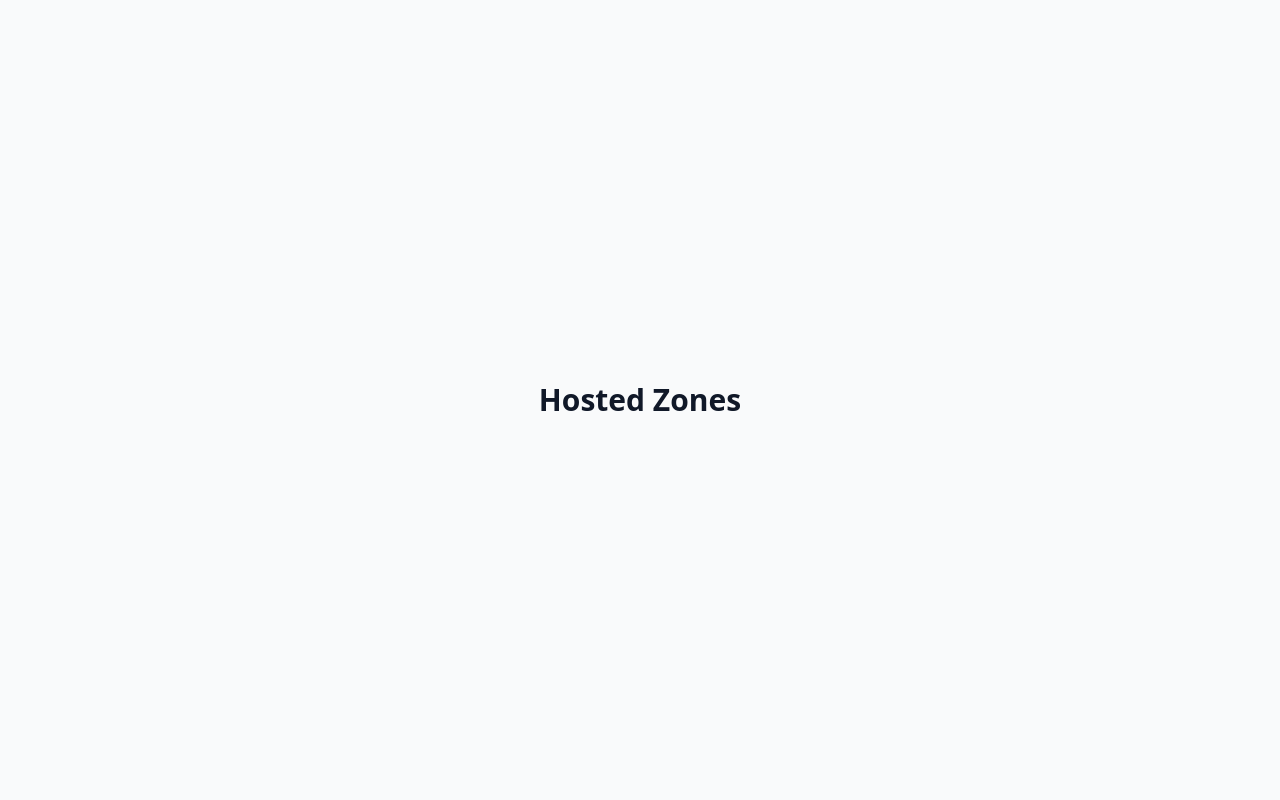
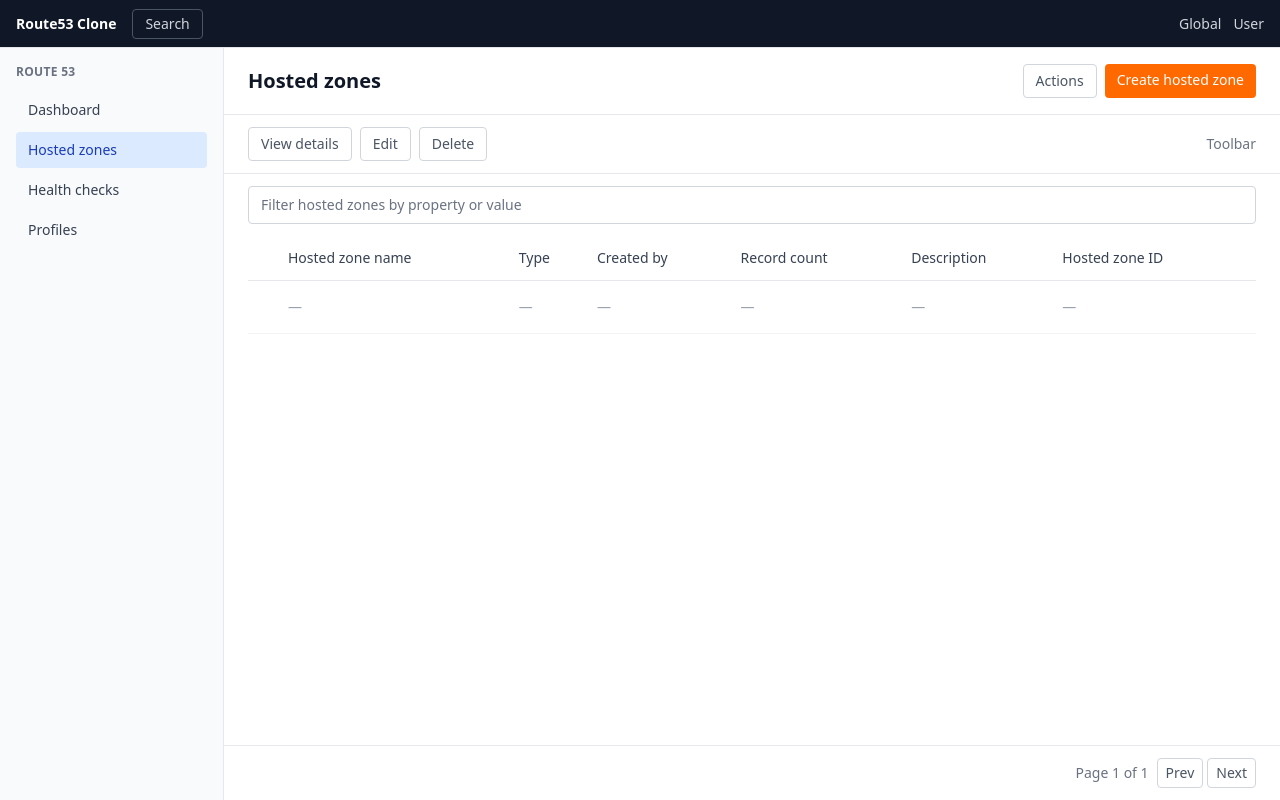
Before and after one commit to KhushiGusain/route53-clone, a Next.js app in the folder frontend/my-app/: page /hosted-zones in a window 1280 px wide. Built offline with nearby package versions, Linux system fonts and the light colour scheme; sample sign-in values are in the browser's storage.

Commit message:
feat(): create hosted page layout

```diff
--- a/frontend/my-app/app/(protected)/hosted-zones/page.tsx
+++ b/frontend/my-app/app/(protected)/hosted-zones/page.tsx
@@ -1,7 +1,18 @@
+import AppLayout from "@/components/layout/AppLayout";
+import HostedZonesTable from "@/components/hosted-zones/HostedZonesTable";
+import PageHeader from "@/components/hosted-zones/PageHeader";
+import Pagination from "@/components/hosted-zones/Pagination";
+import SearchBar from "@/components/hosted-zones/SearchBar";
+import Toolbar from "@/components/hosted-zones/Toolbar";
+
 export default function HostedZonesPage() {
   return (
-    <main className="flex min-h-screen items-center justify-center bg-gray-50">
-      <h1 className="text-3xl font-semibold text-gray-900">Hosted Zones</h1>
-    </main>
+    <AppLayout>
+      <PageHeader />
+      <Toolbar />
+      <SearchBar />
+      <HostedZonesTable />
+      <Pagination />
+    </AppLayout>
   );
 }
--- /dev/null
+++ b/frontend/my-app/components/hosted-zones/HostedZonesTable.tsx
@@ -0,0 +1,40 @@
+const columns = [
+  "Hosted zone name",
+  "Type",
+  "Created by",
+  "Record count",
+  "Description",
+  "Hosted zone ID",
+];
+
+export default function HostedZonesTable() {
+  return (
+    <section className="flex-1 overflow-x-auto px-4 sm:px-6">
+      <table className="w-full min-w-[640px] border-collapse text-left text-sm">
+        <thead>
+          <tr className="border-b border-gray-200">
+            <th className="w-10 py-3 pr-4" />
+            {columns.map((column) => (
+              <th
+                key={column}
+                className="py-3 pr-4 font-medium text-gray-700"
+              >
+                {column}
+              </th>
+            ))}
+          </tr>
+        </thead>
+        <tbody>
+          <tr className="border-b border-gray-100">
+            <td className="py-4 pr-4" />
+            {columns.map((column) => (
+              <td key={column} className="py-4 pr-4 text-gray-400">
+                —
+              </td>
+            ))}
+          </tr>
+        </tbody>
+      </table>
+    </section>
+  );
+}
--- /dev/null
+++ b/frontend/my-app/components/hosted-zones/PageHeader.tsx
@@ -0,0 +1,17 @@
+export default function PageHeader() {
+  return (
+    <section className="border-b border-gray-200 px-4 py-4 sm:px-6">
+      <div className="flex flex-col gap-3 sm:flex-row sm:items-center sm:justify-between">
+        <h1 className="text-xl font-semibold text-gray-900">Hosted zones</h1>
+        <div className="flex flex-wrap gap-2">
+          <span className="rounded border border-gray-300 px-3 py-1.5 text-sm text-gray-600">
+            Actions
+          </span>
+          <span className="rounded bg-orange-500 px-3 py-1.5 text-sm text-white">
+            Create hosted zone
+          </span>
+        </div>
+      </div>
+    </section>
+  );
+}
--- /dev/null
+++ b/frontend/my-app/components/hosted-zones/Pagination.tsx
@@ -0,0 +1,15 @@
+export default function Pagination() {
+  return (
+    <section className="mt-auto flex items-center justify-end gap-2 border-t border-gray-200 px-4 py-3 sm:px-6">
+      <span className="text-sm text-gray-500">Page 1 of 1</span>
+      <div className="flex gap-1">
+        <span className="rounded border border-gray-300 px-2 py-1 text-sm text-gray-600">
+          Prev
+        </span>
+        <span className="rounded border border-gray-300 px-2 py-1 text-sm text-gray-600">
+          Next
+        </span>
+      </div>
+    </section>
+  );
+}
--- /dev/null
+++ b/frontend/my-app/components/hosted-zones/SearchBar.tsx
@@ -0,0 +1,9 @@
+export default function SearchBar() {
+  return (
+    <section className="px-4 py-3 sm:px-6">
+      <div className="rounded border border-gray-300 px-3 py-2 text-sm text-gray-500">
+        Filter hosted zones by property or value
+      </div>
+    </section>
+  );
+}
--- /dev/null
+++ b/frontend/my-app/components/hosted-zones/Toolbar.tsx
@@ -0,0 +1,18 @@
+export default function Toolbar() {
+  return (
+    <section className="flex flex-wrap items-center justify-between gap-3 border-b border-gray-200 px-4 py-3 sm:px-6">
+      <div className="flex flex-wrap gap-2">
+        <span className="rounded border border-gray-300 px-3 py-1.5 text-sm text-gray-600">
+          View details
+        </span>
+        <span className="rounded border border-gray-300 px-3 py-1.5 text-sm text-gray-600">
+          Edit
+        </span>
+        <span className="rounded border border-gray-300 px-3 py-1.5 text-sm text-gray-600">
+          Delete
+        </span>
+      </div>
+      <span className="text-sm text-gray-500">Toolbar</span>
+    </section>
+  );
+}
--- /dev/null
+++ b/frontend/my-app/components/layout/AppLayout.tsx
@@ -0,0 +1,19 @@
+import { ReactNode } from "react";
+import Sidebar from "./Sidebar";
+import TopNav from "./TopNav";
+
+type AppLayoutProps = {
+  children: ReactNode;
+};
+
+export default function AppLayout({ children }: AppLayoutProps) {
+  return (
+    <div className="flex min-h-screen flex-col bg-white">
+      <TopNav />
+      <div className="flex flex-1">
+        <Sidebar />
+        <main className="flex min-w-0 flex-1 flex-col">{children}</main>
+      </div>
+    </div>
+  );
+}
--- /dev/null
+++ b/frontend/my-app/components/layout/Sidebar.tsx
@@ -0,0 +1,33 @@
+const navItems = [
+  "Dashboard",
+  "Hosted zones",
+  "Health checks",
+  "Profiles",
+];
+
+export default function Sidebar() {
+  return (
+    <aside className="hidden w-56 shrink-0 border-r border-gray-200 bg-gray-50 md:block">
+      <nav className="p-4">
+        <p className="mb-3 text-xs font-semibold uppercase tracking-wide text-gray-500">
+          Route 53
+        </p>
+        <ul className="space-y-1">
+          {navItems.map((item) => (
+            <li key={item}>
+              <span
+                className={`block rounded px-3 py-2 text-sm ${
+                  item === "Hosted zones"
+                    ? "bg-blue-100 font-medium text-blue-800"
+                    : "text-gray-700"
+                }`}
+              >
+                {item}
+              </span>
+            </li>
+          ))}
+        </ul>
+      </nav>
+    </aside>
+  );
+}
--- /dev/null
+++ b/frontend/my-app/components/layout/TopNav.tsx
@@ -0,0 +1,16 @@
+export default function TopNav() {
+  return (
+    <header className="flex h-12 shrink-0 items-center justify-between border-b border-gray-200 bg-gray-900 px-4 text-white">
+      <div className="flex items-center gap-4">
+        <span className="text-sm font-semibold">Route53 Clone</span>
+        <div className="hidden rounded border border-gray-600 px-3 py-1 text-sm text-gray-300 sm:block">
+          Search
+        </div>
+      </div>
+      <div className="flex items-center gap-3 text-sm text-gray-300">
+        <span className="hidden sm:inline">Global</span>
+        <span>User</span>
+      </div>
+    </header>
+  );
+}
```
